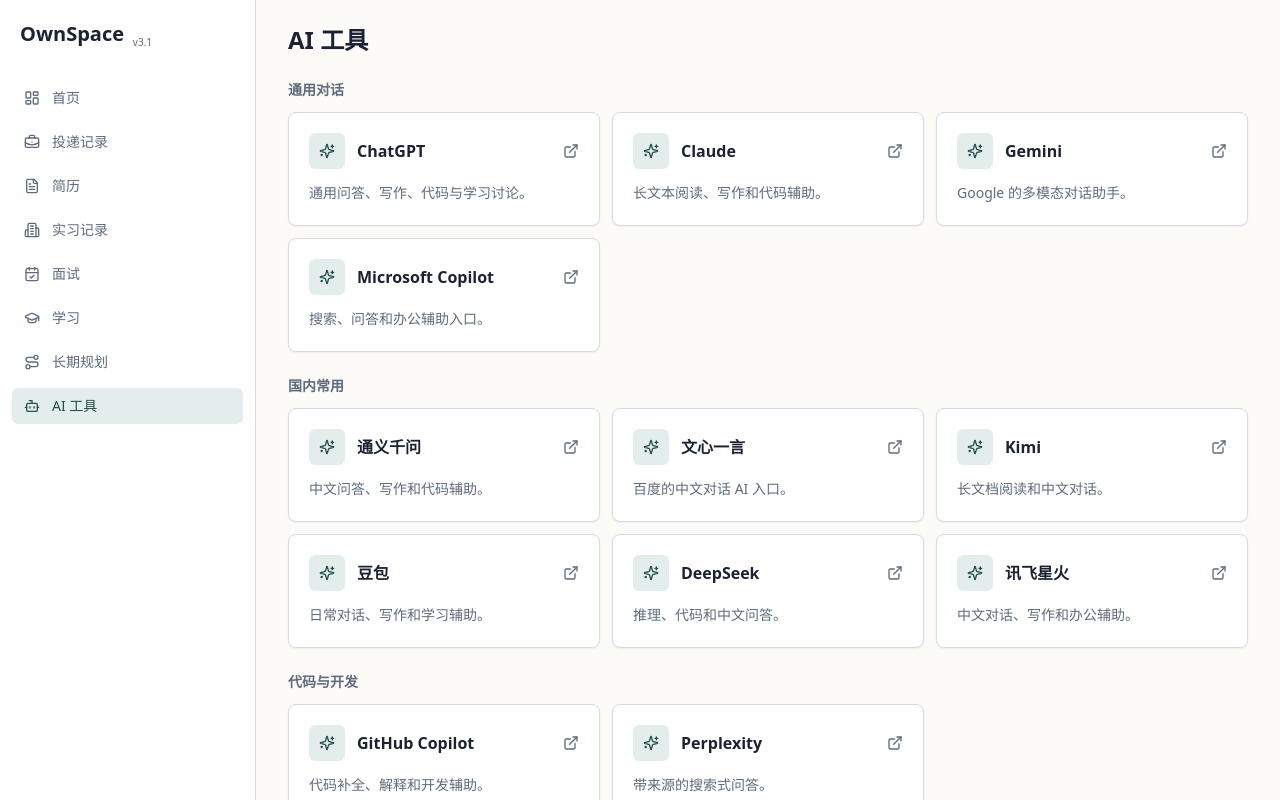
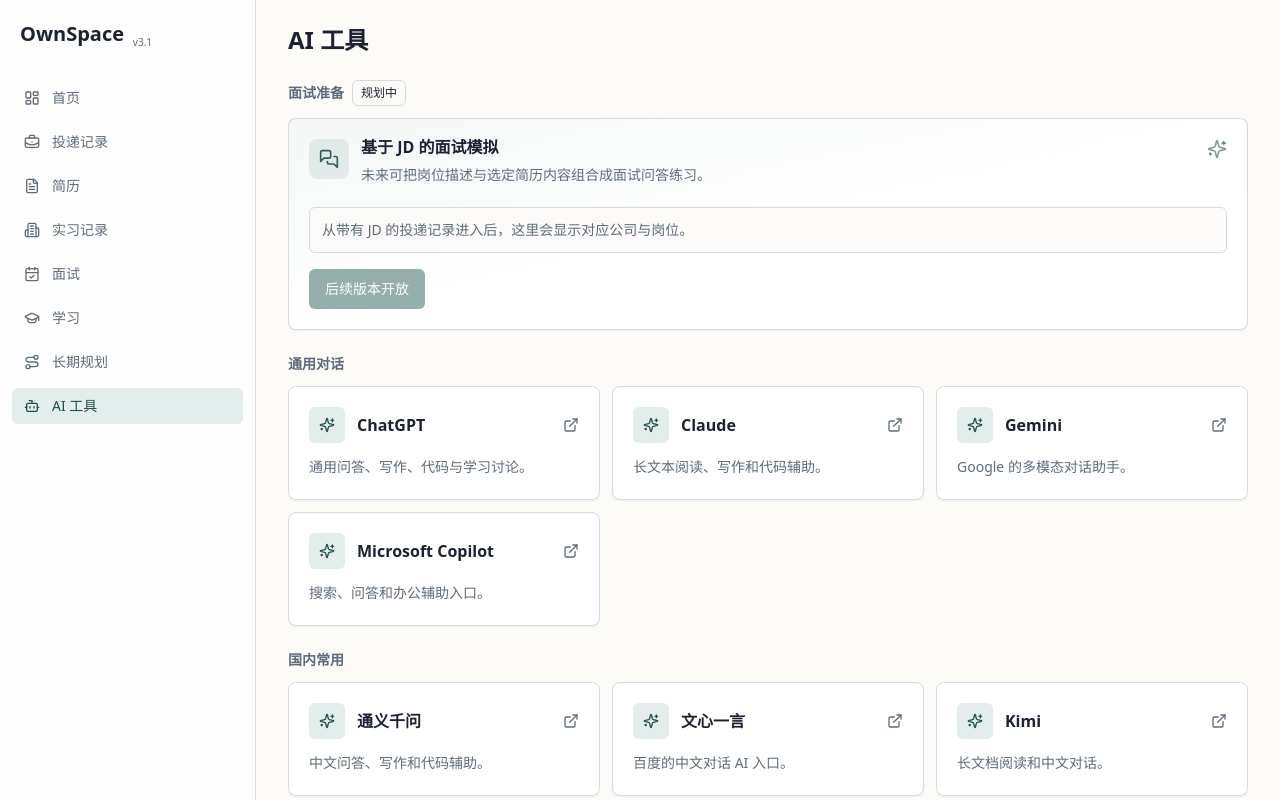
Before and after one commit to brdhub/OwnSpace, a Next.js app: page /ai-hub in a window 1280 px wide. Shown: the top 800 px of the page. Built offline with nearby package versions, Linux system fonts and the light colour scheme.

Commit message:
feat: reserve linked interview simulator entry

```diff
--- a/src/app/ai-hub/page.tsx
+++ b/src/app/ai-hub/page.tsx
@@ -2,11 +2,33 @@ import { ExternalLink, Sparkles } from "lucide-react";
 import { PageContainer } from "@/components/layout/page-container";
 import { Card, CardContent, CardHeader, CardTitle } from "@/components/ui/card";
 import { aiToolGroups } from "@/config/ai-tools";
+import { InterviewSimulatorEntry } from "@/features/ai-hub/components/interview-simulator-entry";
+import { getApplicationAiContext } from "@/features/applications/queries";
 
-export default function AiHubPage() {
+type AiHubPageProps = {
+  searchParams: Promise<{ applicationId?: string }>;
+};
+
+function parseApplicationId(value?: string) {
+  if (!value || !/^\d+$/.test(value)) return null;
+  const id = Number(value);
+  return Number.isSafeInteger(id) && id > 0 ? id : null;
+}
+
+export default async function AiHubPage({ searchParams }: AiHubPageProps) {
+  const params = await searchParams;
+  const requestedApplicationId = parseApplicationId(params.applicationId);
+  const applicationContext = requestedApplicationId
+    ? await getApplicationAiContext(requestedApplicationId)
+    : null;
+  const applicationContextError = params.applicationId && !applicationContext
+    ? "未找到对应投递，请从投递记录重新进入。"
+    : undefined;
+
   return (
     <PageContainer title="AI 工具">
       <div className="space-y-6">
+        <InterviewSimulatorEntry context={applicationContext} contextError={applicationContextError} />
         {aiToolGroups.map((group) => (
           <section key={group.title} className="space-y-3">
             <h2 className="text-sm font-semibold text-muted-foreground">{group.title}</h2>
--- /dev/null
+++ b/src/features/ai-hub/components/interview-simulator-entry.tsx
@@ -0,0 +1,48 @@
+import { MessagesSquare, Sparkles } from "lucide-react";
+import { Badge } from "@/components/ui/badge";
+import { Button } from "@/components/ui/button";
+import { Card, CardContent, CardHeader, CardTitle } from "@/components/ui/card";
+import type { ApplicationAiContext } from "@/features/applications/jd-context";
+
+type InterviewSimulatorEntryProps = {
+  context: ApplicationAiContext | null;
+  contextError?: string;
+};
+
+export function InterviewSimulatorEntry({ context, contextError }: InterviewSimulatorEntryProps) {
+  return (
+    <section id="interview-simulator" className="scroll-mt-6 space-y-3">
+      <div className="flex items-center gap-2">
+        <h2 className="text-sm font-semibold text-muted-foreground">面试准备</h2>
+        <Badge variant="outline">规划中</Badge>
+      </div>
+      <Card className="overflow-hidden border-primary/20 bg-gradient-to-br from-primary/5 via-card to-card">
+        <CardHeader className="flex flex-row items-start justify-between space-y-0 gap-4">
+          <div className="flex items-start gap-3">
+            <div className="grid h-10 w-10 shrink-0 place-items-center rounded-lg bg-primary/10 text-primary">
+              <MessagesSquare className="h-5 w-5" />
+            </div>
+            <div>
+              <CardTitle>基于 JD 的面试模拟</CardTitle>
+              <p className="mt-2 text-sm leading-6 text-muted-foreground">未来可把岗位描述与选定简历内容组合成面试问答练习。</p>
+            </div>
+          </div>
+          <Sparkles className="h-5 w-5 text-primary/60" />
+        </CardHeader>
+        <CardContent>
+          {context ? (
+            <div className="mb-4 rounded-md border border-border/70 bg-background/70 p-3">
+              <p className="text-xs text-muted-foreground">当前关联投递</p>
+              <p className="mt-1 font-medium text-foreground">{context.company} · {context.role}</p>
+            </div>
+          ) : contextError ? (
+            <p className="mb-4 rounded-md border border-border bg-background/70 p-3 text-sm text-muted-foreground">{contextError}</p>
+          ) : (
+            <p className="mb-4 rounded-md border border-border bg-background/70 p-3 text-sm text-muted-foreground">从带有 JD 的投递记录进入后，这里会显示对应公司与岗位。</p>
+          )}
+          <Button type="button" disabled>后续版本开放</Button>
+        </CardContent>
+      </Card>
+    </section>
+  );
+}
--- a/src/features/applications/jd-context.ts
+++ b/src/features/applications/jd-context.ts
@@ -4,3 +4,9 @@ export type ApplicationJdContext = {
   role: string;
   jobDescription: string;
 };
+
+export type ApplicationAiContext = {
+  id: number;
+  company: string;
+  role: string;
+};
--- a/src/features/applications/queries.ts
+++ b/src/features/applications/queries.ts
@@ -4,7 +4,7 @@ import { db } from "@/db";
 import { applications } from "@/db/schema";
 import { internshipTypes, type InternshipType } from "@/features/applications/constants";
 import { getInterviewCountsByApplication } from "@/features/interviews/queries";
-import type { ApplicationJdContext } from "@/features/applications/jd-context";
+import type { ApplicationAiContext, ApplicationJdContext } from "@/features/applications/jd-context";
 
 type ApplicationFilters = {
   query?: string;
@@ -75,3 +75,11 @@ export async function getApplicationJdContext(applicationId: number): Promise<Ap
   if (!row?.jobDescription.trim()) return null;
   return row;
 }
+
+export async function getApplicationAiContext(applicationId: number): Promise<ApplicationAiContext | null> {
+  return await db.select({
+    id: applications.id,
+    company: applications.company,
+    role: applications.role,
+  }).from(applications).where(eq(applications.id, applicationId)).get() ?? null;
+}
```
